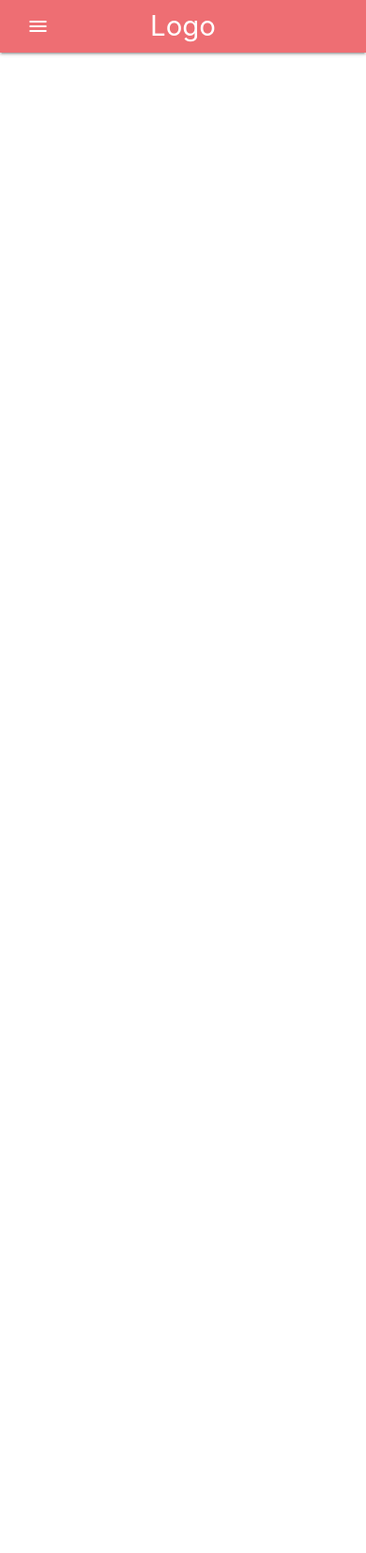
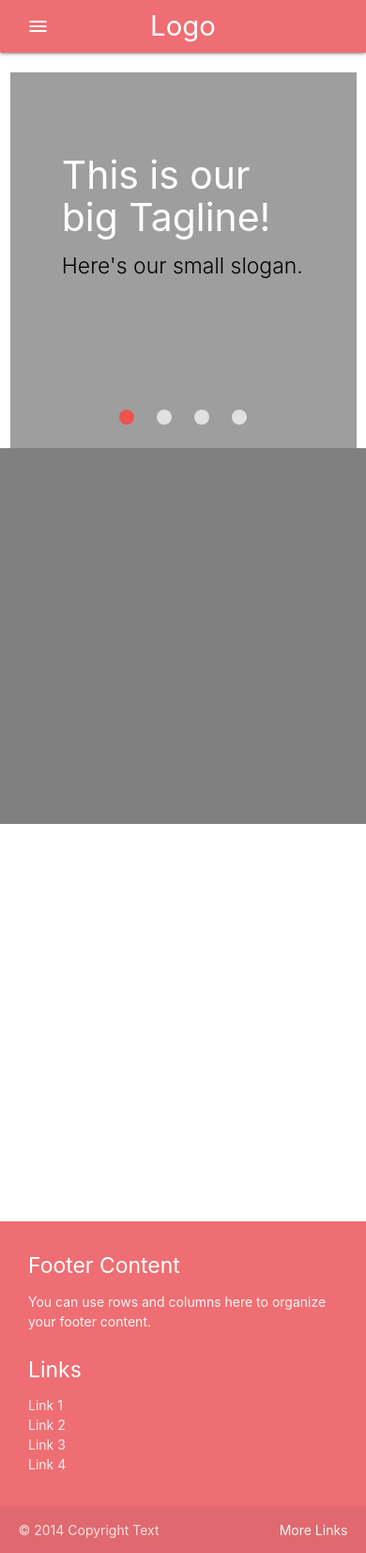
Before and after one commit to CristianUrrea/ReadZone, a PHP site: page /home.php in a window 390 px wide. Shown: the whole page at 94% size. Before the commit the page ends 844 px from the top, so only its background shows below. Run offline with PHP 8.4, Linux system fonts and the light colour scheme; some libraries are stand-ins or nearby versions.

Commit message:
Add files via upload
Add footer, content galllery images responsive mejorado

```diff
--- a/css/home.css
+++ b/css/home.css
@@ -1,15 +1,36 @@
 /*################ BAR NAV ################*/
-
-
-#input-search-nav-home {
-    height: 45px !important;
-    margin-top: 10px;
+#input-search-nav-home, #image-profile-nav {
+  margin-top: 10px;
+  height: 45px;
 }
-
 #image-profile-nav {
-  margin-top: 7px;
-  height: 50px;
-  width: 50px;
+  width: 45px;
   border-radius: 20px;
-  border: solid;
+  border: solid 2px;
 }
+/*################ CONTENT  ################*/
+#divFather, #divFather2 {
+  height: 400px;
+}
+#content-home {
+  margin-top: 20px;
+  margin-bottom: 20px;
+}
+#div1, #div2 {
+  height: 100%;
+}
+#div1 {
+}
+#div2 {
+  background-color: grey;
+}
+#btn-sign-up {
+  background-color: #ef5350;
+}
+.slider .indicators .indicator-item.active {
+  background-color: #ef5350;
+}
+.slider .indicators {
+  bottom: 60px;
+  z-index: 100;
+}
--- a/home.php
+++ b/home.php
@@ -14,24 +14,24 @@
    <body>
       <!--################ BAR NAV ################-->
       <!-- Bar nav desktop -->
-      <div class="navbar-fix">
+      <header>
         <nav>
            <div class="nav-wrapper">
               <div class="row">
-                  <div class="col s12 m3 l2 center">
+                 <div class="col s12 m2 l2 center">
                     <a href="#" class="brand-logo white-text">Logo</a>
                     <a href="#" class="sidenav-trigger" data-target="mobile-nav">
                     <i class="material-icons white-text">menu</i>
                     </a>
                  </div>
-                  <div class="col s12 m3 l4">
+                 <div class="col s12 m4 l4">
                     <ul id="ul-nav-home" class="hide-on-med-and-down right">
                        <li><a href="#" class="white-text">Biblioteca</a></li>
                        <li><a href="#" class="white-text">Wiki</a></li>
                        <li><a href="#" class="white-text">Noticias</a></li>
                     </ul>
                  </div>
-                  <div class="col s12 m3 l4">
+                 <div class="col s12 m4 l4">
                     <ul id="ul-nav-home" class="hide-on-med-and-down right">
                        <li>
                           <form class="hide-on-med-and-down right">
@@ -44,13 +44,19 @@
                        </li>
                     </ul>
                  </div>
+                 <!--
                  <div class="col s12 m3 l2 center hide-on-med-and-down right">
                     <img id="image-profile-nav" src="https://vignette.wikia.nocookie.net/mahouka-koukou-no-rettousei/images/0/0c/Shiba_Tatsuya_Light_nOvel.png/revision/latest?cb=20160101144521" style="">
+                 </div>
+                 -->
+                 <div class="col s12 m2 l2 center hide-on-med-and-down right">
+                   <ul class="right hide-on-med-and-down">
+                    <li><a id="btn-sign-up" class="waves-effect waves-light btn">Sign Up</a></li>
+                  </ul>
                  </div>
               </div>
            </div>
         </nav>
-      </div>
         <!-- Bar nav mobile -->
         <ul class="sidenav" id="mobile-nav">
            <li><a href="#">Biblioteca</a></li>
@@ -58,7 +64,95 @@
            <li><a href="#">Noticas</a></li>
            <li><a href="#">Perfil</a></li>
         </ul>
+      </header>
       <!--################################-->
+      <main>
+        <div id="content-home"class="row">
+          <!--################ POPULAR AND RANKING ################-->
+          <div id="divFather">
+            <div class="col s12 m1 l1">
+            </div>
+            <!--################ POPULAR ################-->
+            <div id="div1" class="col s12 m7 l7">
+              <div class="slider">
+                <ul class="slides">
+                  <li>
+                    <img src="https://via.placeholder.com/150"> <!-- random image -->
+                    <div class="caption left-align">
+                      <h3>This is our big Tagline!</h3>
+                      <h5 class="light black-text text-lighten-3">Here's our small slogan.</h5>
+                    </div>
+                  </li>
+                  <li>
+                    <img src="https://via.placeholder.com/155"> <!-- random image -->
+                    <div class="caption left-align">
+                      <h3>Left Aligned Caption</h3>
+                      <h5 class="light black-text text-lighten-3">Here's our small slogan.</h5>
+                    </div>
+                  </li>
+                  <li>
+                    <img src="https://via.placeholder.com/160"> <!-- random image -->
+                    <div class="caption left-align">
+                      <h3>Right Aligned Caption</h3>
+                      <h5 class="light black-text text-lighten-3">Here's our small slogan.</h5>
+                    </div>
+                  </li>
+                  <li>
+                    <img src="https://via.placeholder.com/165"> <!-- random image -->
+                    <div class="caption left-align">
+                      <h3>This is our big Tagline!</h3>
+                      <h5 class="light black-text text-lighten-3">Here's our small slogan.</h5>
+                    </div>
+                  </li>
+                </ul>
+              </div>
+            </div>
+            <!--################ RANKING ################-->
+            <div id="div2" class="col s12 m3 l3">
+            </div>
+            <div class="col s12 m1 l1">
+            </div>
+          </div>
+          <!--################ RECOMENDATIONS ################-->
+          <div id="divFather2">
+            <div class="col s12 m1 l1">
+            </div>
+            <div id="div1" class="col s12 m10 l10">
+            </div>
+            <div class="col s12 m1 l1">
+            </div>
+          </div>
+        </div>
+      </main>
+      <!--################################-->
+      <!--################ FOOTER ################-->
+        <footer class="page-footer">
+          <div class="container">
+            <div class="row">
+              <div class="col l6 s12">
+                <h5 class="white-text">Footer Content</h5>
+                <p class="grey-text text-lighten-4">You can use rows and columns here to organize your footer content.</p>
+              </div>
+              <div class="col l4 offset-l2 s12">
+                <h5 class="white-text">Links</h5>
+                <ul>
+                  <li><a class="grey-text text-lighten-3" href="#!">Link 1</a></li>
+                  <li><a class="grey-text text-lighten-3" href="#!">Link 2</a></li>
+                  <li><a class="grey-text text-lighten-3" href="#!">Link 3</a></li>
+                  <li><a class="grey-text text-lighten-3" href="#!">Link 4</a></li>
+                </ul>
+              </div>
+            </div>
+          </div>
+          <div class="footer-copyright">
+            <div class="container">
+            © 2014 Copyright Text
+            <a class="grey-text text-lighten-4 right" href="#!">More Links</a>
+            </div>
+          </div>
+        </footer>
+      <!--################################-->
+
       <!--Import jQuery before materialize.js-->
       <script type="text/javascript" src="https://code.jquery.com/jquery-2.1.1.min.js"></script>
       <script src="https://cdnjs.cloudflare.com/ajax/libs/materialize/1.0.0/js/materialize.min.js"></script>
--- a/js/home.js
+++ b/js/home.js
@@ -1,3 +1,2 @@
-$(document).ready(function() {
-  $(".sidenav").sidenav();
-});
+$(".sidenav").sidenav();
+$('.slider').slider({full_width: true});
```
Also changed, not shown: test.php (+40 -20 lines). Lines whose indentation alone changed are shown as unchanged.
